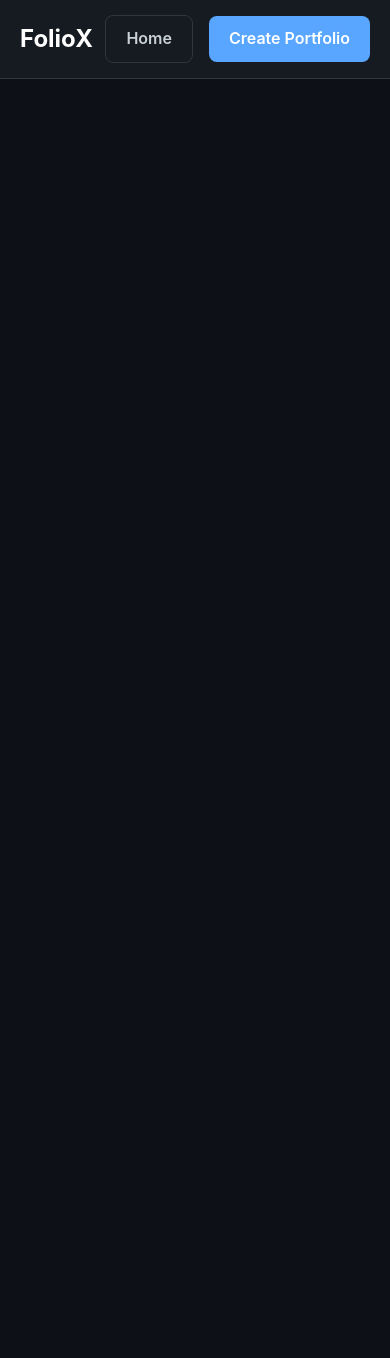
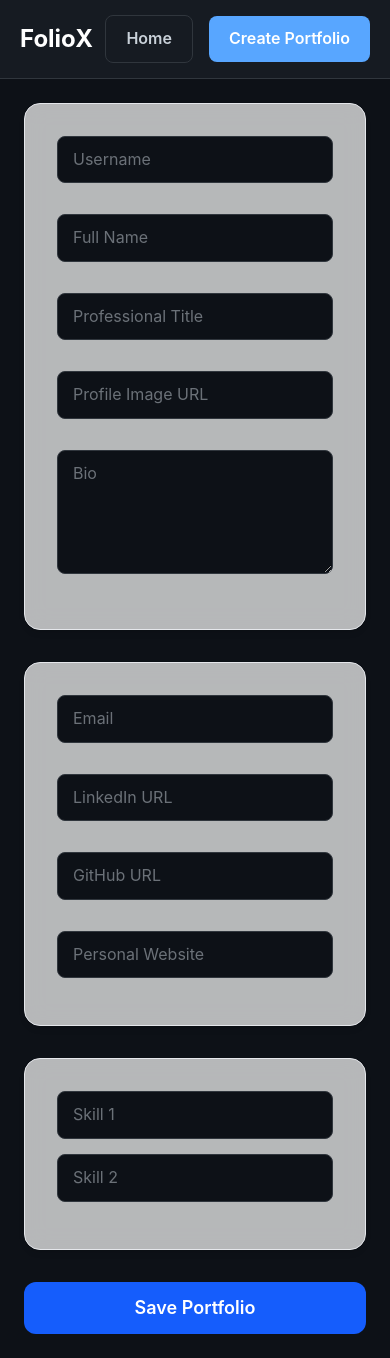
Before and after one commit to SasinduYomal/New_Joiners_Task, a React (Vite) app in the folder frontend/: page /create in a window 390 px wide. Before the commit the page ends 844 px from the top, so only its background shows below. Built offline with nearby package versions, Linux system fonts and the light colour scheme.

Commit message:
Create Portfolio Form and Portfolio Template

```diff
--- a/frontend/src/App.jsx
+++ b/frontend/src/App.jsx
@@ -2,6 +2,7 @@ import React from "react";
 import { BrowserRouter as Router, Routes, Route } from "react-router-dom";
 import Home from "./pages/Home";
 import Navbar from "./components/Navbar";
+import CreatePortfolio from "./pages/CreatePortfolio";
 
 
 const App = () => {
@@ -11,6 +12,7 @@ const App = () => {
         <Navbar />
         <Routes>
           <Route path="/" element={<Home />} />
+          <Route path="/create" element={<CreatePortfolio />} />
 
         </Routes>
       </div>
--- /dev/null
+++ b/frontend/src/components/PortfolioForm.jsx
@@ -0,0 +1,42 @@
+import React from 'react';
+
+const PortfolioForm = () => {
+  return (
+    <form className="space-y-8 max-w-225 mx-auto p-6">
+
+      {/* Personal Info */}
+      <div className="bg-white/70 backdrop-blur-md border border-gray-200 rounded-2xl p-8 space-y-4 shadow-md">
+        <div className="flex flex-col md:flex-row gap-4">
+          <input type="text" placeholder="Username" className="w-full border px-3 py-2 rounded-lg"/>
+          <input type="text" placeholder="Full Name" className="w-full border px-3 py-2 rounded-lg"/>
+        </div>
+        <div className="flex flex-col md:flex-row gap-4">
+          <input type="text" placeholder="Professional Title" className="w-full border px-3 py-2 rounded-lg"/>
+          <input type="text" placeholder="Profile Image URL" className="w-full border px-3 py-2 rounded-lg"/>
+        </div>
+        <textarea placeholder="Bio" rows="4" className="w-full border px-3 py-2 rounded-lg"/>
+      </div>
+
+      {/* Contact Info */}
+      <div className="bg-white/70 backdrop-blur-md border border-gray-200 rounded-2xl p-8 space-y-4 shadow-md flex flex-wrap gap-4">
+        <input type="email" placeholder="Email" className="flex-1 min-w-50 border px-3 py-2 rounded-lg"/>
+        <input type="text" placeholder="LinkedIn URL" className="flex-1 min-w-50 border px-3 py-2 rounded-lg"/>
+        <input type="text" placeholder="GitHub URL" className="flex-1 min-w-50 border px-3 py-2 rounded-lg"/>
+        <input type="text" placeholder="Personal Website" className="flex-1 min-w-50 border px-3 py-2 rounded-lg"/>
+      </div>
+
+      {/* Skills */}
+      <div className="bg-white/70 backdrop-blur-md border border-gray-200 rounded-2xl p-8 space-y-4 shadow-md">
+        <input type="text" placeholder="Skill 1" className="w-full border px-3 py-2 rounded-lg"/>
+        <input type="text" placeholder="Skill 2" className="w-full border px-3 py-2 rounded-lg"/>
+      </div>
+
+      {/* Submit */}
+      <button type="submit" className="w-full bg-blue-600 hover:bg-blue-700 text-white font-semibold py-3 rounded-xl text-lg">
+        Save Portfolio
+      </button>
+    </form>
+  );
+};
+
+export default PortfolioForm;
--- /dev/null
+++ b/frontend/src/components/PortfolioTemplate.jsx
@@ -0,0 +1,106 @@
+import React from 'react';
+import { FaGithub, FaLinkedin, FaEnvelope, FaGlobe } from 'react-icons/fa';
+
+const PortfolioTemplate = () => {
+  // Static demo data
+  const data = {
+    fullName: "John Doe",
+    title: "Full Stack Developer",
+    profileImage: "https://via.placeholder.com/150",
+    contact: {
+      github: "https://github.com/johndoe",
+      linkedin: "https://linkedin.com/in/johndoe",
+      email: "johndoe@example.com",
+      website: "https://johndoe.com",
+    },
+    bio: "Passionate developer with experience in building modern web applications.",
+    skills: ["React", "Node.js", "Tailwind CSS", "MongoDB"],
+    experience: [
+      { role: "Frontend Developer", company: "ABC Corp", duration: "Jan 2022 - Present", description: "Worked on React projects and optimized UI." },
+      { role: "Intern", company: "XYZ Ltd", duration: "Jun 2021 - Dec 2021", description: "Assisted in backend development using Node.js." },
+    ],
+    projects: [
+      { name: "Portfolio Website", techStack: ["React", "Tailwind"], description: "Built a personal portfolio website.", githubLink: "#", liveDemo: "#" },
+      { name: "Task Manager", techStack: ["Node.js", "MongoDB"], description: "Developed a task management app.", githubLink: "#", liveDemo: "#" },
+    ],
+  };
+
+  return (
+    <div className="max-w-4xl mx-auto p-6 space-y-6">
+
+      {/* Header */}
+      <header className="bg-white/70 backdrop-blur-md rounded-2xl p-10 text-center shadow-md">
+        <img
+          src={data.profileImage}
+          alt={data.fullName}
+          className="w-36 h-36 mx-auto rounded-full border-4 border-blue-600 object-cover mb-4"
+        />
+        <h1 className="text-4xl font-bold">{data.fullName}</h1>
+        <h3 className="text-blue-600 font-medium mt-2">{data.title}</h3>
+        <div className="flex justify-center gap-4 mt-4 text-2xl">
+          <a href={data.contact.github}><FaGithub /></a>
+          <a href={data.contact.linkedin}><FaLinkedin /></a>
+          <a href={`mailto:${data.contact.email}`}><FaEnvelope /></a>
+          <a href={data.contact.website}><FaGlobe /></a>
+        </div>
+      </header>
+
+      {/* About */}
+      <section className="bg-white/70 backdrop-blur-md rounded-2xl p-6 shadow-md">
+        <h2 className="text-xl font-semibold border-b-2 border-gray-300 pb-2 mb-2">About Me</h2>
+        <p>{data.bio}</p>
+      </section>
+
+      {/* Skills */}
+      <section className="bg-white/70 backdrop-blur-md rounded-2xl p-6 shadow-md">
+        <h2 className="text-xl font-semibold border-b-2 border-gray-300 pb-2 mb-2">Skills</h2>
+        <div className="flex flex-wrap gap-2 mt-2">
+          {data.skills.map((skill, idx) => (
+            <span key={idx} className="bg-gray-200 px-3 py-1 rounded-full text-sm">{skill}</span>
+          ))}
+        </div>
+      </section>
+
+      {/* Experience */}
+      <section className="bg-white/70 backdrop-blur-md rounded-2xl p-6 shadow-md">
+        <h2 className="text-xl font-semibold border-b-2 border-gray-300 pb-2 mb-2">Experience</h2>
+        <div className="space-y-4 mt-4">
+          {data.experience.map((exp, idx) => (
+            <div key={idx} className="border-l-4 border-blue-600 pl-4">
+              <h3 className="font-semibold">{exp.role}</h3>
+              <h4 className="text-gray-500">{exp.company} | {exp.duration}</h4>
+              <p>{exp.description}</p>
+            </div>
+          ))}
+        </div>
+      </section>
+
+      {/* Projects */}
+      <section className="bg-white/70 backdrop-blur-md rounded-2xl p-6 shadow-md">
+        <h2 className="text-xl font-semibold border-b-2 border-gray-300 pb-2 mb-2">Projects</h2>
+        <div className="space-y-4 mt-4">
+          {data.projects.map((proj, idx) => (
+            <div key={idx} className="bg-gray-100 p-4 rounded-lg">
+              <div className="flex justify-between items-center flex-wrap gap-2 mb-2">
+                <h3 className="font-semibold">{proj.name}</h3>
+                <div className="flex gap-2">
+                  {proj.githubLink && <a href={proj.githubLink} className="text-sm px-2 py-1 bg-gray-300 rounded flex items-center gap-1"><FaGithub /> Code</a>}
+                  {proj.liveDemo && <a href={proj.liveDemo} className="text-sm px-2 py-1 bg-blue-600 text-white rounded flex items-center gap-1"><FaGlobe /> Live</a>}
+                </div>
+              </div>
+              <div className="flex flex-wrap gap-2 mb-2">
+                {proj.techStack.map((tech, i) => (
+                  <span key={i} className="text-blue-600 font-bold text-sm">#{tech}</span>
+                ))}
+              </div>
+              <p>{proj.description}</p>
+            </div>
+          ))}
+        </div>
+      </section>
+
+    </div>
+  );
+};
+
+export default PortfolioTemplate;
--- a/frontend/src/pages/CreatePortfolio.jsx
+++ b/frontend/src/pages/CreatePortfolio.jsx
@@ -0,0 +1,12 @@
+import React from 'react'
+import CreatePortfolioForm from '../components/PortfolioForm';
+
+const CreatePortfolio = () => {
+  return (
+    <div>
+        <CreatePortfolioForm />
+    </div>
+  )
+}
+
+export default CreatePortfolio
```
Also changed, not shown: frontend/src/components/Footer.jsx (deleted).
